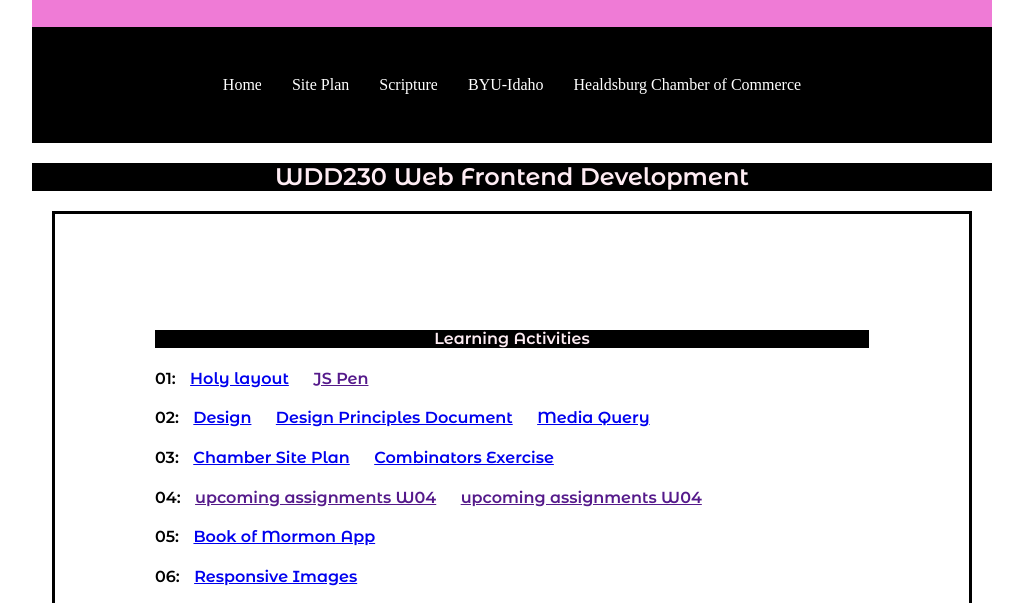
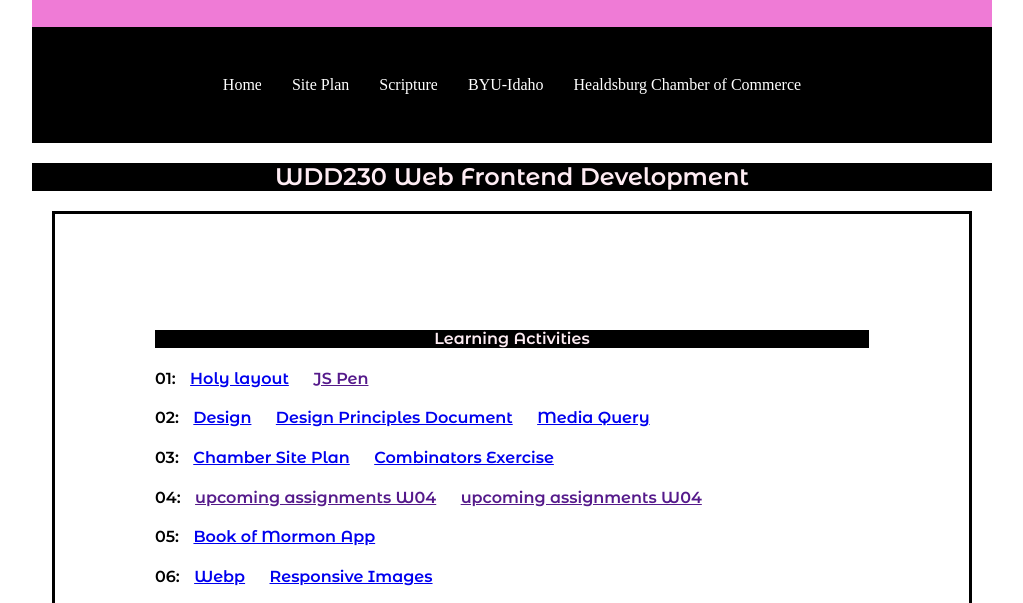
Before and after one commit to Domenica-2023/wdd230, a plain HTML site: page index.html in a window 1280 px wide. Shown: the part 197-800 px from the top of the page, without its empty margins (128-1151 px from the left). Drawn offline with Linux system fonts and the light colour scheme.

Commit message:
Wk6 Updates

```diff
--- a/index.html
+++ b/index.html
@@ -84,6 +84,7 @@
     <h4 class = "assignment"> 05:
       <a href="https://domenica-2023.github.io/wdd230/lesson05/bom.html"><li>Book of Mormon App</li></a></h4>
       <h4 class = "assignment"> 06:
+        <a href="images/SmallLandscape.webp"><li>Webp</li></a>
         <a href="https://domenica-2023.github.io/wdd230/lesson06/responsive-images.html"><li>Responsive Images</li></a></h4>
   </section>
   <section class="card">
```
Also changed, not shown: images/SmallLandscape.webp (added).
